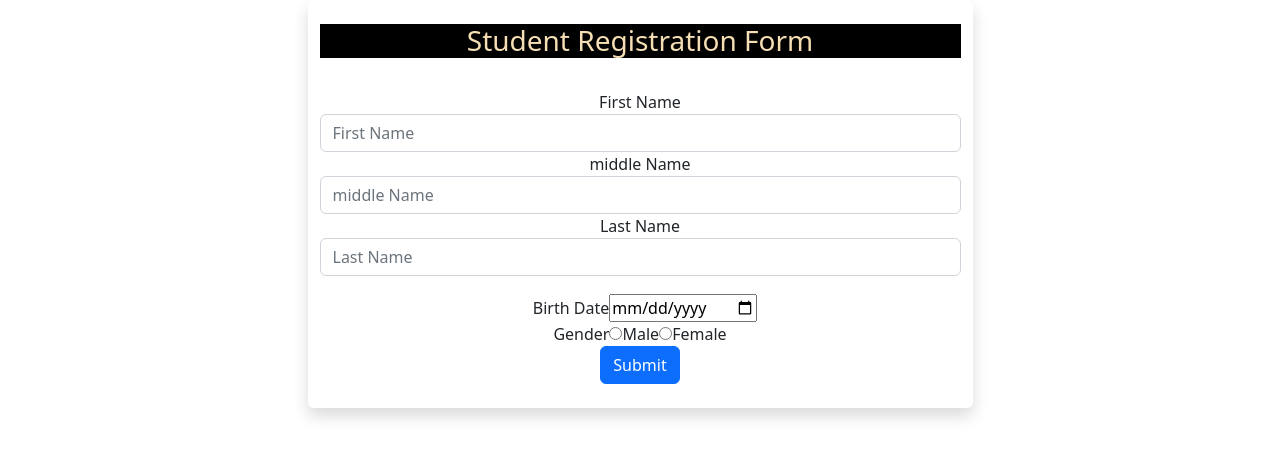
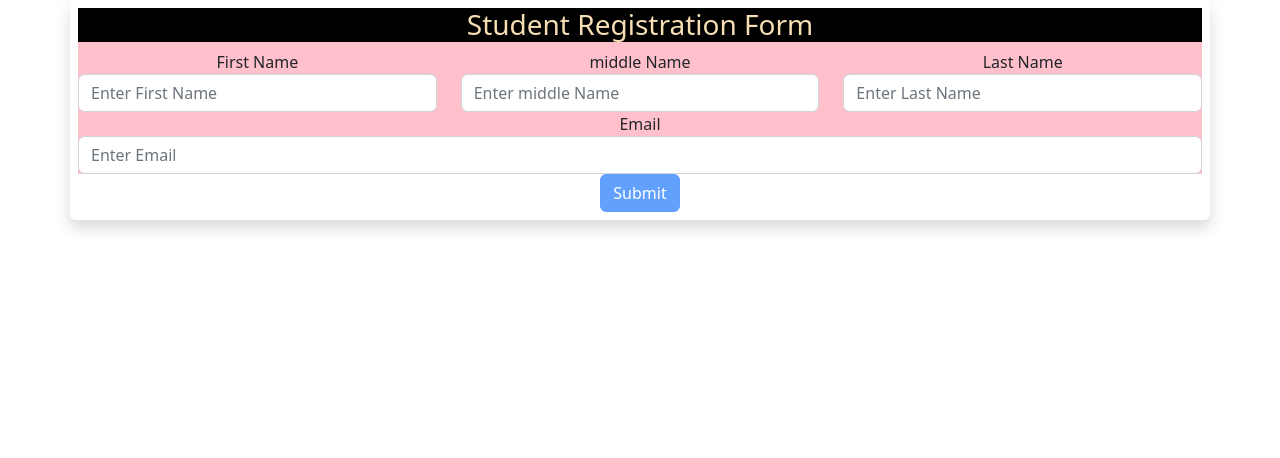
Before and after one commit to Nishaphadtare/angular8_learning, an Angular app in the folder angularapp/: page / in a window 1280 px wide. Shown: the top 458 px of the page. Built offline with nearby package versions, Linux system fonts and the light colour scheme.

Commit message:
studentform
studentform

```diff
--- a/angularapp/src/app/studentform/studentform.component.css
+++ b/angularapp/src/app/studentform/studentform.component.css
@@ -7,3 +7,17 @@ h3{
     gap: 10px;
     margin-left: 10px;
 }
+input.ng-invalid.ng-touched{
+    border: 1px solid  rgb(98, 192, 66);;
+    box-shadow: 0 0 13px rgb(98, 192, 66);
+}
+.form-group{
+    background-color: pink;
+}
+/* .container{
+    height: 100vh;
+    width: 400vh;
+    display: flex;
+    justify-content: center;
+    align-items: center;
+} */
--- a/angularapp/src/app/studentform/studentform.component.html
+++ b/angularapp/src/app/studentform/studentform.component.html
@@ -1,43 +1,67 @@
 <!-- <p>studentform works!</p> -->
 
 <div class="container">
-    <div class="row justify-content-center g-6">
-        <div class="col-md-7 text-left rounded shadow py-4">
-        <form (ngSubmit)="OnSubmit(myForm)" #myForm="ngForm">
-            <div class="form-group">
-               <h3>Student Registration Form</h3>
-                <br>
-                <label for="firstname">First Name </label>
-                <input type="text" class="form-control" id="firstname"  name="firstname" placeholder="First Name" ngModel required>
+    <div class="row">
+        <div class="col text-center p-2 md-3 rounded shadow fs-6">
 
+            <form (ngSubmit)="Onsubmit(myForm)" #myForm="ngForm">
 
-                <label for="middlename">middle Name </label>
-                <input type="text" class="form-control" id="middlename"  name="middlename" placeholder="middle Name" ngModel required>
-
-
-                <label for="lastname">Last Name </label>
-                <input type="text" class="form-control" id="lastname" name="lastname" placeholder="Last Name" ngModel required>
-            </div>
-            <div class="form-group">
-                <div class="col">
-                <label for="birthdate"  class="Birthd">Birth Date</label>
-                <input type="date" id="birthdate" name="birthdate" ngModel required >
-            </div>
-        </div>
                 <div class="form-group">
 
-            <!-- <label for="gender"  class="Birthd">gender</label>  -->
-            <label for="gender">Gender</label>
-            <input type="radio" id="gender" name="male" checked="false"  ngModel required ><label>Male</label>
-            <input type="radio" id="gender" name="Female" checked="true" ngModel required><label>Female</label>
+                    <h3>Student Registration Form</h3>
+
+                    <div class="row">
+
+                        <div class="col">
+                            <label for="firstname">First Name </label>
+                            <input type="text" class="form-control" id="firstname" name="firstname"
+                                placeholder="Enter First Name" ngModel required>
+                        </div>
+
+                        <div class="col">
+                            <label for="middlename">middle Name </label>
+                            <input type="text" class="form-control" id="middlename" name="middlename"
+                                placeholder="Enter middle Name" ngModel required>
+                        </div>
+
+                        <div class="col">
+                            <label for="lastname">Last Name </label>
+                            <input type="text" class="form-control" id="lastname" name="lastname"
+                                placeholder="Enter Last Name" ngModel required>
+                        </div>
+
+                    </div>
                 </div>
 
                 <div class="form-group">
-                <button type="submit"  class="btn btn-primary">Submit</button>
+                    <label for="email">Email</label>
+                    <input type="email" class="form-control" id="email" name="email" email placeholder="Enter Email"
+                        ngModel required>
                 </div>
 
+                <!-- <div class="form-group">
+
+                    <div class="row ps-3">
+                        <div class="col">
+                            <label for="birthdate">Birth Date</label>
+                            <input type="date" id="birthdate" name="birthdate" ngModel required>
+                        </div>
+
+                        <div class="col">
+                            <label for="gender"  class="Birthd">gender</label>  -->
+                            <!-- <label for="gender" class="m-1">Gender</label>
+                            <input type="radio" id="gender" name="male" checked="false" ngModel
+                                required><label>Male</label>
+                            <input type="radio" id="gender" name="Female" checked="true" ngModel
+                                required><label>Female</label>
+                        </div>
+
+                    </div>
+
+                </div> -->
 
 
+                <button type="submit" [disabled]="!myForm.valid" class="btn btn-primary">Submit</button>
 
             </form>
         </div>
--- a/angularapp/src/app/studentform/studentform.component.ts
+++ b/angularapp/src/app/studentform/studentform.component.ts
@@ -1,5 +1,5 @@
 import { Component, OnInit } from '@angular/core';
-import { NgModel } from '@angular/forms';
+import { NgForm } from '@angular/forms';
 
 @Component({
   selector: 'app-studentform',
@@ -12,7 +12,8 @@ export class StudentformComponent implements OnInit {
 
   ngOnInit() {
   }
-  OnSubmit(form:NgModel){
+
+  Onsubmit(form: NgForm){
     console.log(form);
 
   }
```
Lines whose indentation alone changed are shown as unchanged.
